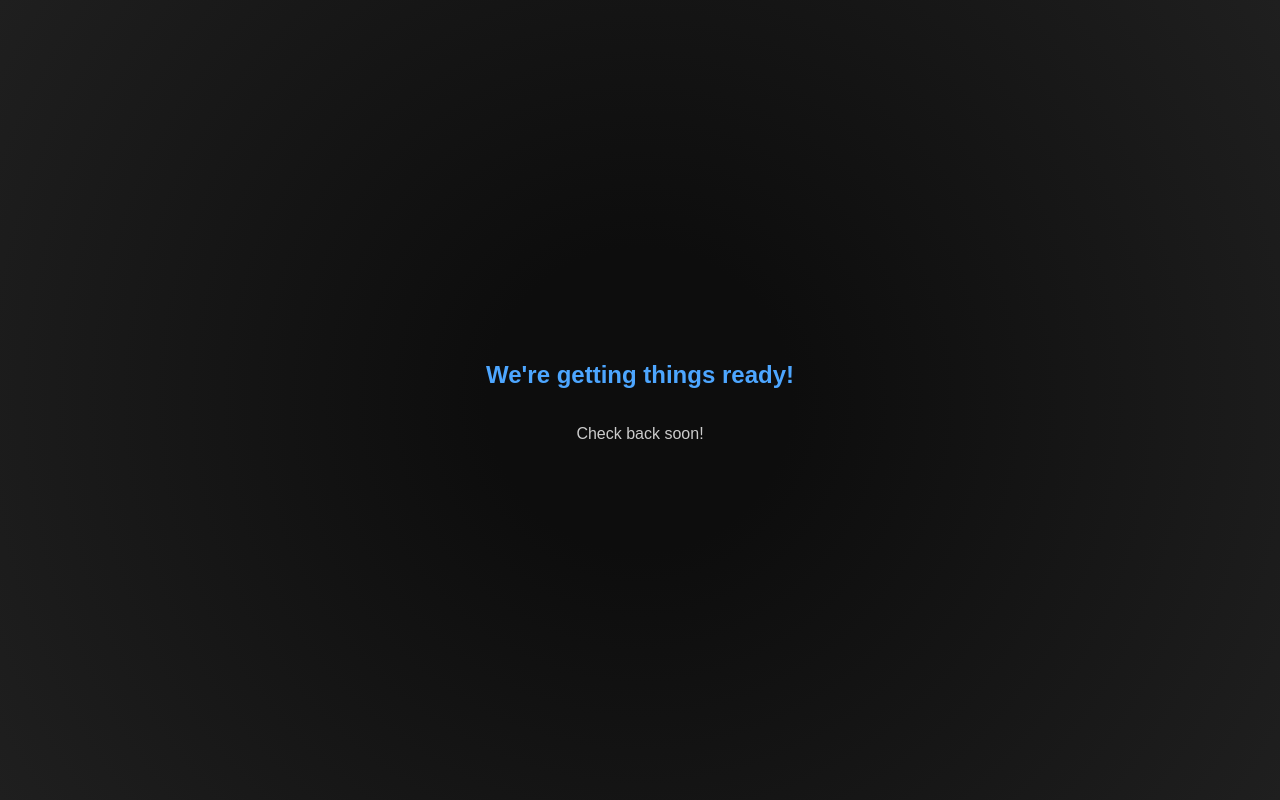
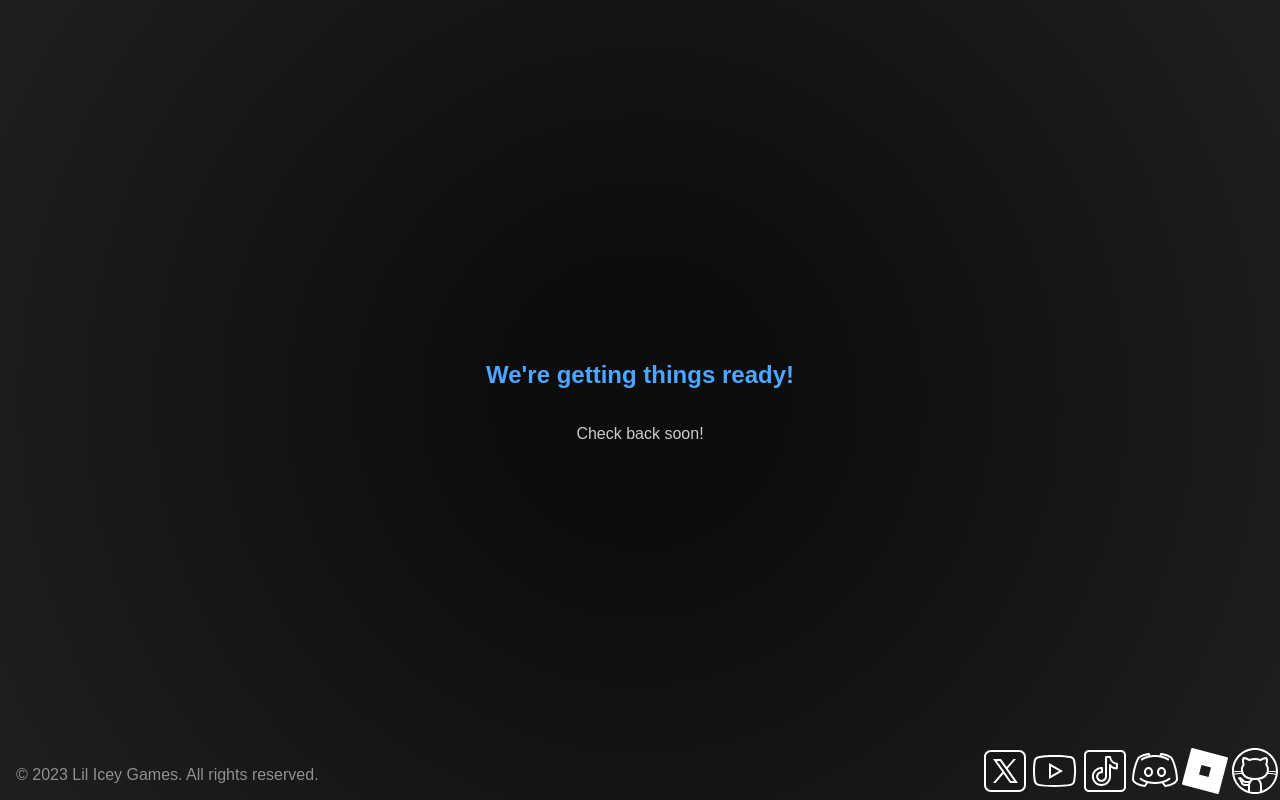
Before and after one commit to LilIceyGames/placeholder-website, a plain HTML site: page index.html in a window 1280 px wide. Drawn offline with Linux system fonts and the light colour scheme.

Commit message:
Added links

```diff
--- a/index.html
+++ b/index.html
@@ -16,5 +16,16 @@
     <h2>We're getting things ready!</h2>
     <p>Check back soon!</p>
   </div>
+  <div class="links">
+    <a href="https://www.github.com/LilIceyGames"><img class="twitter" src="./logos/x.svg" alt="Twttiter logo" /></a>
+    <a href="https://youtube.com/@LilIceyGames"><img class="youtube" src="./logos/youtube.svg" alt="YouTube logo" /></a>
+    <a href="https://www.tiktok.com/@LilIceyGames"><img class="tiktok" src="./logos/tiktok.svg" alt="TikTok logo" /></a>
+    <a href="https://discord.gg/YTaGDR6u9E"><img class="discord" src="./logos/discord.svg" alt="Discord logo" /></a>
+    <a href="https://roblox.com/groups/32703054"><img class="roblox" src="./logos/roblox.svg" alt="TikTok logo" /></a>
+    <a href="https://www.github.com/LilIceyGames"><img class="github" src="./logos/github.svg" alt="GitHub logo" /></a>
+  </div>
+  <footer>
+    <p>&copy; 2023 Lil Icey Games. All rights reserved.</p>
+  </footer>
 </body>
 </html>
--- a/style.css
+++ b/style.css
@@ -63,3 +63,42 @@ a {
 a:hover {
     color: #4da6ff;
 }
+
+footer {
+  display: flex;
+  justify-content: space-between;
+  align-items: center;
+  padding: 10px;
+  /*background-color: #0a0a0a;*/
+  position: fixed;
+  bottom: 0;
+  width: 100%;
+  z-index: 1000;
+}
+
+.links {
+  display: flex;
+  align-items: center;
+  position: fixed;
+  /*bottom: 50px;*/
+  bottom: 0px;
+  /*right: 10px;*/
+  right: 0px;
+  z-index: 1000;
+}
+
+.links img {
+  margin-right: 10px;
+  filter: invert(1);
+  width: 50px;
+}
+
+.links img:last-child {
+  margin-right: 0;
+}
+
+footer p {
+  color: #909090;
+  margin: 1px;
+  padding: 5px;
+}
```
Also changed, not shown: logos/discord.svg (added), logos/github.svg (added), logos/roblox.svg (added), logos/tiktok.svg (added), logos/x.svg (added), logos/youtube.svg (added).
